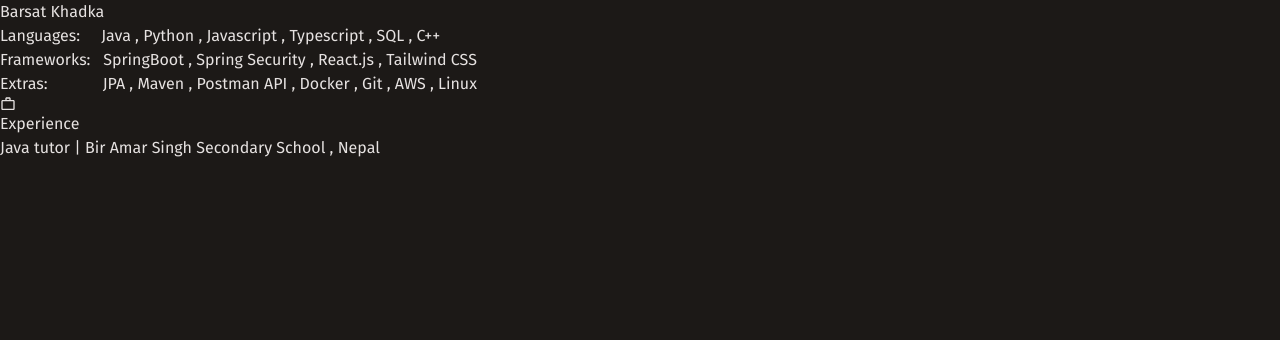
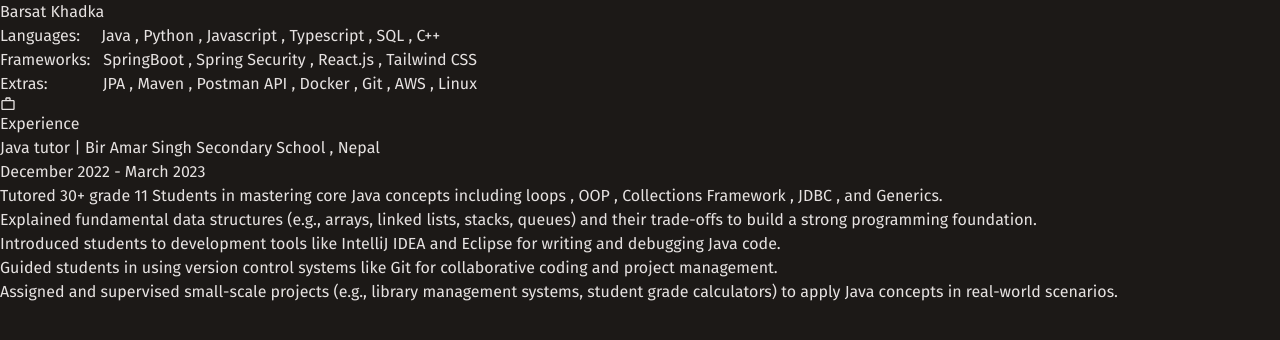
Before and after one commit to BarsatKhadka/Portfolio, a React (Vite) app: page / in a window 1280 px wide. Shown: the top 340 px of the page. Built offline with nearby package versions, Linux system fonts and the light colour scheme.

Commit message:
add: Experience section complete

```diff
--- a/src/components/Experience.jsx
+++ b/src/components/Experience.jsx
@@ -6,6 +6,16 @@ export const Experience = () =>{
         <div className="ml-8 mt-16 lg:ml-48 ">
            <p className="text-[#ebffff] mb-6"> <MdOutlineWorkOutline className="inline mr-1"/> Experience </p>
            <p className="ml-6">Java tutor |<span className="italic"> Bir Amar Singh Secondary School , Nepal</span></p>
+           <p><span className="text-sm text-gray-400 ml-6">December 2022 - March 2023</span>
+           <ul className="list-disc list-inside mt-2 text-sm text-gray-300 ml-6">
+            <li className="mb-2">Tutored 30+ grade 11 Students in mastering core Java concepts including loops , OOP , Collections Framework , JDBC , and Generics.  </li>
+            <li className="mb-2">Explained fundamental data structures (e.g., arrays, linked lists, stacks, queues) and their trade-offs to build a strong programming foundation.</li>
+            <li className="mb-2">Introduced students to development tools like IntelliJ IDEA and Eclipse for writing and debugging Java code.</li>
+            <li className="mb-2">Guided students in using version control systems like Git for collaborative coding and project management.</li>
+            <li> Assigned and supervised small-scale projects (e.g., library management systems, student grade calculators) to apply Java concepts in real-world scenarios.</li>
+            </ul>
+           </p>
+
         </div>
 
         </>
```
